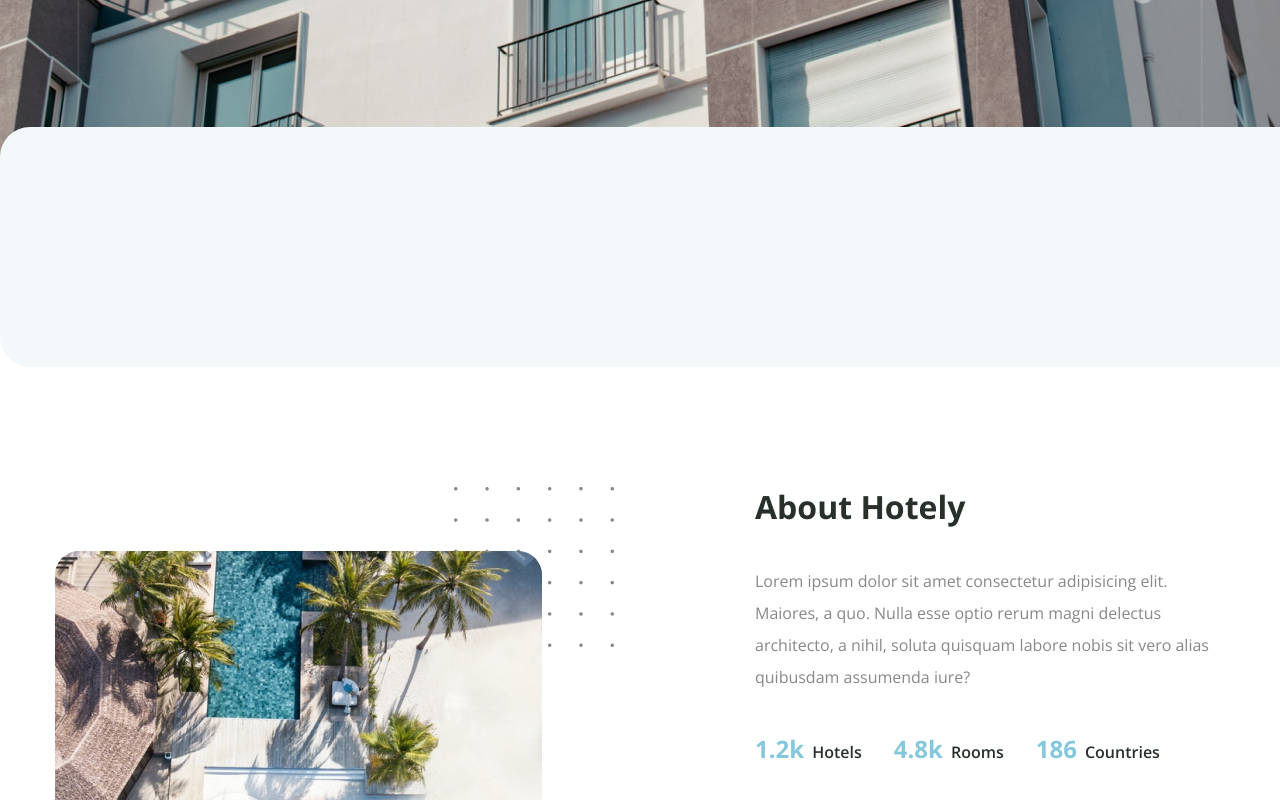
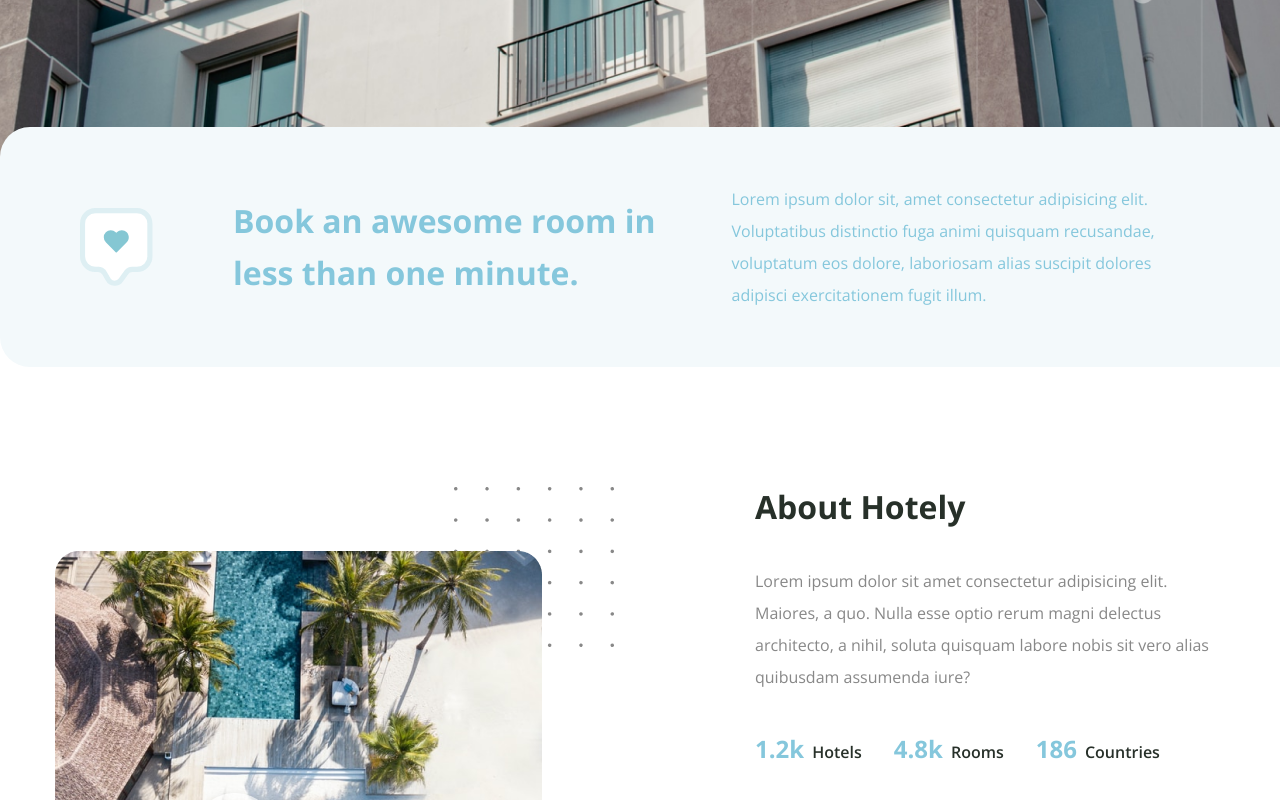
Before and after one commit to ibqn/next-hotels, a Next.js app: page / in a window 1280 px wide. Shown: the part 840-1640 px from the top of the page. Built offline with nearby package versions, Linux system fonts and the light colour scheme.

Commit message:
wip on featured

```diff
--- a/src/components/featured.tsx
+++ b/src/components/featured.tsx
@@ -1,7 +1,28 @@
+import Image from 'next/image'
+
 type Props = {}
 
 export const Featured = (props: Props) => {
   return (
-    <section className="relative ml-auto max-w-[1305px] rounded-bl-[30px] rounded-tl-[30px] bg-softgreen-secondary px-[80px] py-[60px] xl:-top-[120px] xl:h-[240px]"></section>
+    <section className="relative ml-auto max-w-[1305px] rounded-bl-[30px] rounded-tl-[30px] bg-softgreen-secondary px-[80px] py-[60px] xl:-top-[120px] xl:h-[240px]">
+      <div className="flex h-full flex-col items-center gap-x-[30px] text-center xl:flex-row xl:text-left">
+        <Image
+          className="xl:mr-[50px]"
+          src="/featured/icon.svg"
+          alt="Featured"
+          width={73}
+          height={84}
+        />
+        <h2 className="h2 flex-1 leading-relaxed text-softgreen">
+          Book an awesome room in less than one minute.
+        </h2>
+
+        <p className="flex-1 leading-loose text-softgreen">
+          Lorem ipsum dolor sit, amet consectetur adipisicing elit. Voluptatibus
+          distinctio fuga animi quisquam recusandae, voluptatum eos dolore,
+          laboriosam alias suscipit dolores adipisci exercitationem fugit illum.
+        </p>
+      </div>
+    </section>
   )
 }
```
